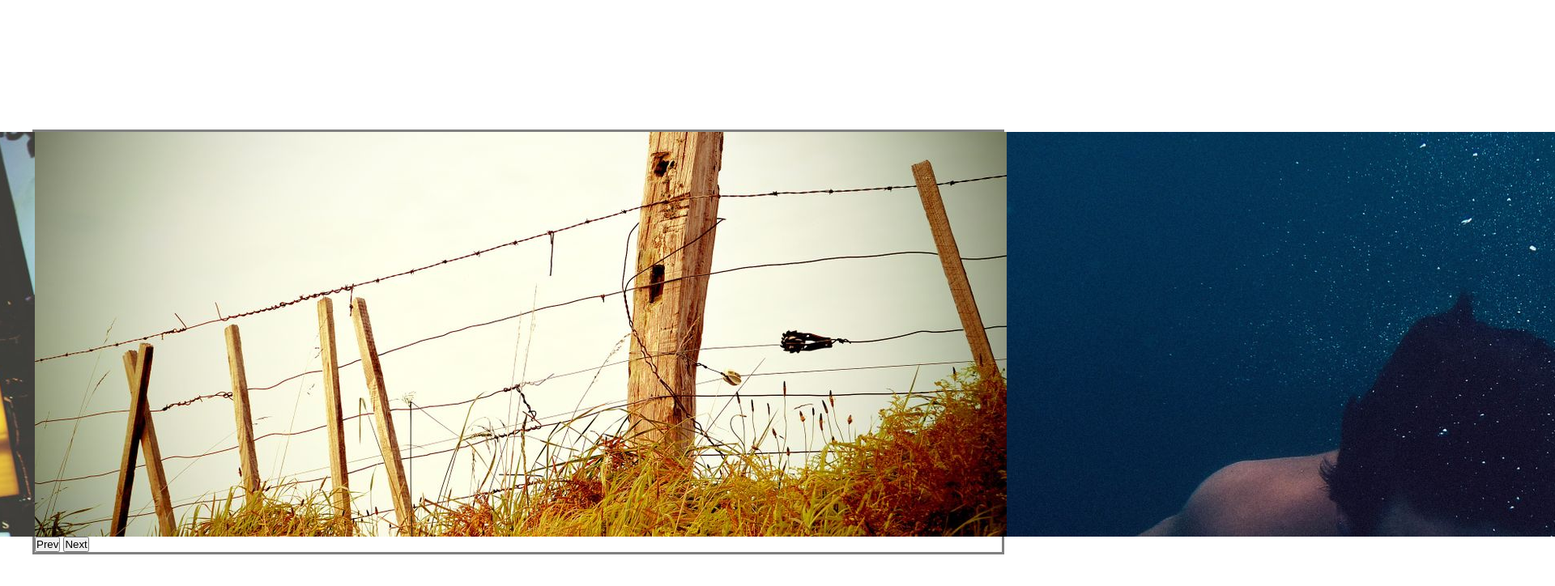
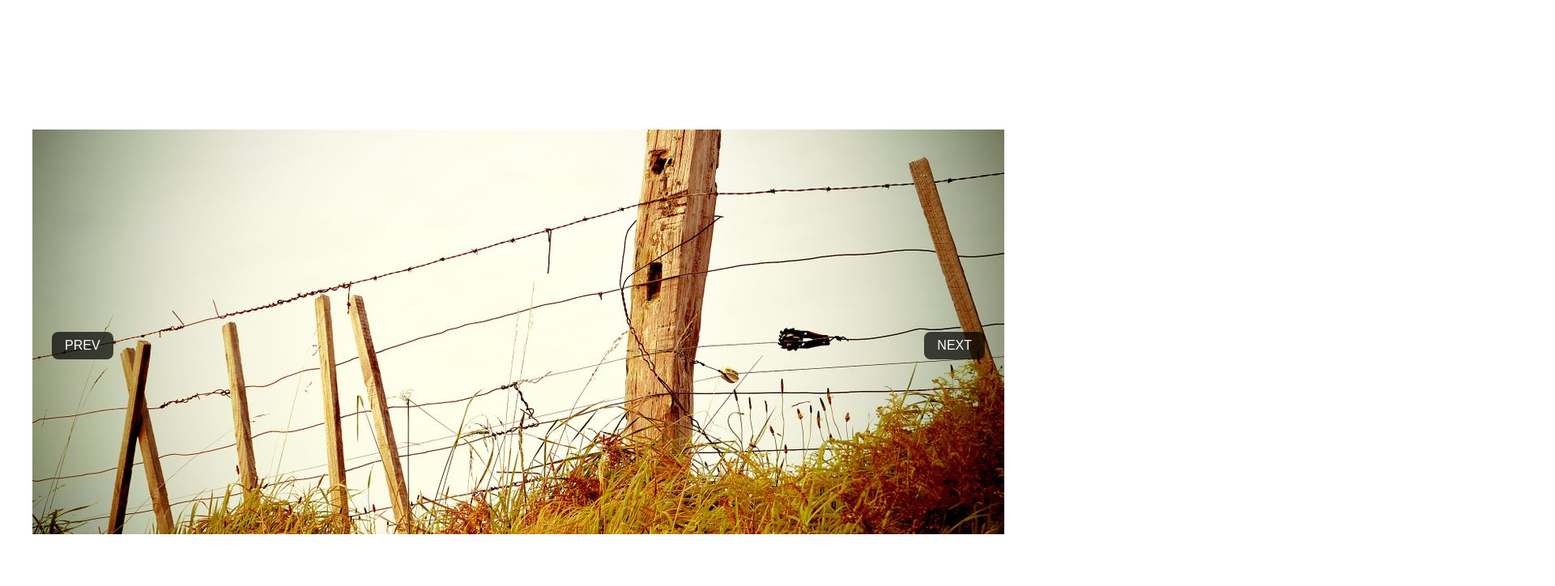
Before and after one commit to murbar/image-slider-component, a plain HTML site: page index.html in a window 1280 px wide. Shown: the top 724 px of the page at 81% size, 1920 px wide, since content can reach past the window. Drawn offline with Linux system fonts and the light colour scheme.

Commit message:
Style controls

```diff
--- a/slider.css
+++ b/slider.css
@@ -10,10 +10,9 @@ body {
 
 .slider-component {
   width: 1200px;
-  /* max-width: 1200px; */
   margin: auto;
-  /* overflow: hidden; */
-  border: 3px solid gray;
+  overflow: hidden;
+  position: relative;
 }
 
 .images-container {
@@ -25,3 +24,24 @@ body {
 .slide-transition {
   transition: transform 0.4s ease-in-out;
 }
+
+.slider-control-prev,
+.slider-control-next {
+  position: absolute;
+  display: block;
+  top: 50%;
+  left: 2%;
+  z-index: 100;
+  font-size: 1rem;
+  text-transform: uppercase;
+  border: none;
+  background-color: hsla(0, 0%, 0%, 0.7);
+  padding: 0.5rem 1rem;
+  border-radius: 0.5rem;
+  color: white;
+}
+
+.slider-control-next {
+  left: auto;
+  right: 2%;
+}
```
